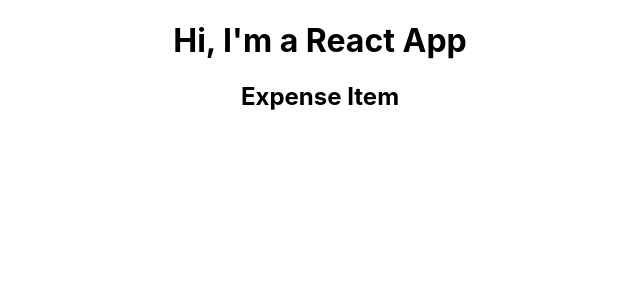
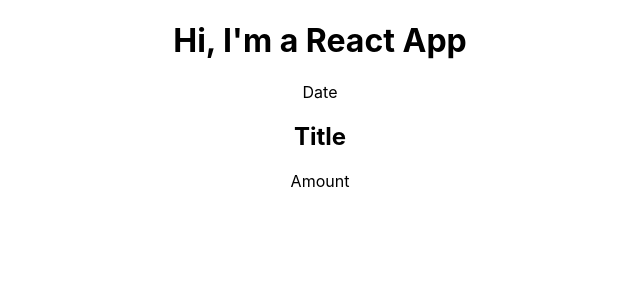
Before and after one commit to evanbechtol/react-complete, a React (Create React App) app: page / in a window 1280 px wide. Shown: the top 300 px of the page, without its empty margins (320-960 px from the left). Built offline with nearby package versions, Linux system fonts and the light colour scheme.

Commit message:
Update ExpenseItem.js

```diff
--- a/src/components/ExpenseItem.js
+++ b/src/components/ExpenseItem.js
@@ -1,5 +1,13 @@
 function ExpenseItem() {
-    return <h2>Expense Item</h2>;
+    return (
+        <div>
+            <div>Date</div>
+            <div>
+                <h2>Title</h2>
+                <div>Amount</div>
+            </div>
+        </div>
+    );
 }
 
 export default ExpenseItem;
```
